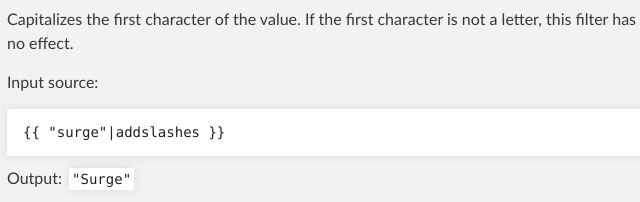
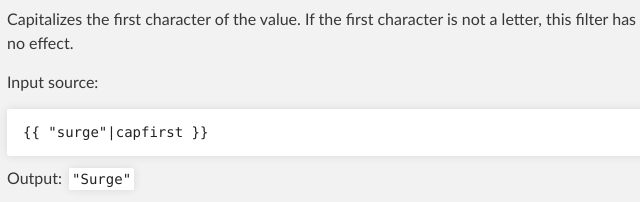
Before and after one commit to guangboo/surge.js, a plain HTML site: page tutorial.html in a window 1280 px wide. Shown: the part 3627-3829 px from the top of the page, 313-953 px from the left. Drawn offline with Linux system fonts and the light colour scheme.

Commit message:
capfirst filter used, remove addslash

```diff
--- a/tutorial.html
+++ b/tutorial.html
@@ -165,7 +165,7 @@ title(truncate(product.name, 20))</code></pre>
         <h4><a name="capfirst"></a>capfirst</h4>
         <p>Capitalizes the first character of the value. If the first character is not a letter, this filter has no effect.</p>
         <p>Input source:</p>
-        <pre><code>{{ "surge"|addslashes }}</code></pre>
+        <pre><code>{{ "surge"|capfirst }}</code></pre>
         <p>Output: <code>"Surge"</code></p>
 
 
```
